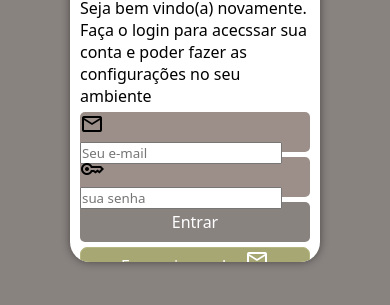
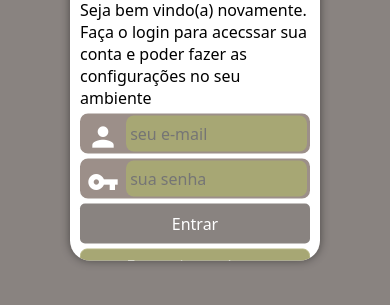
Before and after one commit to Luccas-Machado/Login-Project, a plain HTML site: page index.html in a window 390 px wide. Shown: the part 419-724 px from the top of the page. Drawn offline with nearby package versions, Linux system fonts and the light colour scheme; files whose address does not match are found by name.

Commit message:
login mobile

```diff
--- a/Estilo/mediaquery-style.css
+++ b/Estilo/mediaquery-style.css
@@ -8,6 +8,7 @@
 
     section#login {
         width: 80vw;
+        height: 280px;
     }
 
     section#login > div#imagem {
@@ -30,16 +31,17 @@
 
     section#login {
         width: 950px;
+        height: 300px;
     }
 
     section#formulario > div#iamgem {
-        float: right;
+        float: left;
         width: 50%;
         height: 100%;
     }
 
     section#login > div#formulario {
-        float: left;
+        float: right;
         width: 50%;
     }
 
@@ -48,6 +50,8 @@
     }
 
     div#formulario > p {
-        font-size: 1.2m;
+        font-size: 1em;
+        margin: 10px 0px;
+
     }
 }
--- a/Estilo/style.css
+++ b/Estilo/style.css
@@ -29,15 +29,15 @@ section#login {
     position: absolute;
     top: 50%;
     left: 50%;
-    transform: translate(-50%, -50%);
     overflow: hidden;
 
     background-color: white;
     width: 250px;
-    height: 518px;
+    height: 515px;
     border-radius: 20px;
     box-shadow: 0px 0px 10px rgba(0, 0, 0, 0.466);
 
+    transform: translate(-50%, -50%);
     transition: width .3s, heigth .3s;
     transition-timing-function: ease;
 }
@@ -48,7 +48,6 @@ section#login > div#imagem {
     background-size: cover;
     background-position: left bottom;
     height: 200px;
-
 }
 
 section#login > div#formulario {
@@ -67,15 +66,38 @@ div#formulario > p {
 
 form > div.campo {
     background-color: #9c8f89;
+    border: 2px solid #9c8f89;
     display: block;
     width: 100%;
     height: 40px;
-    border-radius: 5px;
+    border-radius: 8px;
     margin: 5px 0px;
 }
 
 div.campo > label {
     display: none;
+}
+
+div.campo > i {
+    color: white;
+    font-size: 2em;
+    width: 40px;
+    padding: 5px;
+}
+
+div.campo > input {
+    background-color: #a7a774;
+    font-size: 1em;
+    width:calc(100% - 45px);
+    height: 100%;
+    border: 0px;
+    border-radius: 8px;
+    padding: 4px;
+    transform: translateY(-13px);
+}
+
+div.campo > input:focus-within  {
+    background-color: white;
 }
 
 form > input[type=submit] {
@@ -87,6 +109,7 @@ form > input[type=submit] {
     color: white;
     border: none;
     border-radius: 5px;
+    cursor: pointer;
 }
 
 form > input[type=submit]:hover {
@@ -98,8 +121,8 @@ form > a.botao {
     text-align: center;
     font-size: 1em;
     width: 100%;
-    height: 37px;
-    padding-top: 0px;
+    height: 40px;
+    padding-top: 5px;
     margin-top: 5px;
     background-color: #a7a774;
     color: white;
--- a/index.html
+++ b/index.html
@@ -4,7 +4,7 @@
     <meta charset="UTF-8">
     <meta name="viewport" content="width=device-width, initial-scale=1.0">
     <title>Login</title>
-    <link href="https://fonts.googleapis.com/css2?family=Material+Symbols+Outlined" rel="stylesheet" />
+    <link href="https://fonts.googleapis.com/icon?family=Material+Icons" rel="stylesheet" />
     <link rel="stylesheet" href="Estilo/style.css">
     <link rel="stylesheet" href="Estilo/mediaquery-style.css">
 </head>
@@ -20,15 +20,15 @@
                 <form action="login.php" method="post" autocomplete="on">
                     <div class="campo">
 
-                        <span class="material-symbols-outlined">mail</span>
+                       <i class="material-icons">person</i>
 
-                        <input type="email" name="login" id="ilogin" placeholder="Seu e-mail" autocomplete="email" required maxlength="30">
+                        <input type="email" name="login" id="ilogin" placeholder="seu e-mail" autocomplete="email" required maxlength="30">
 
                         <label for="ilogin">Login</label>
 
                     </div>
                     <div class="campo">
-                        <span class="material-symbols-outlined">key</span>
+                        <i class="material-icons">vpn_key</i>
 
                         <input type="password" name="senha" id="isenha" placeholder="sua senha" autocomplete="current-password" required minlength="8" maxlength="20">
 
@@ -36,7 +36,7 @@
 
                     </div>
                     <input type="submit" value="Entrar">
-                    <a href="esqueci.html" class="botao">Esqueci a senha <span class="material-symbols-outlined">mail</span>
+                    <a href="esqueci.html" class="botao">Esqueci a senha <i class="material-icons">mail</i>
 
                     </a>
                 </form>
```
